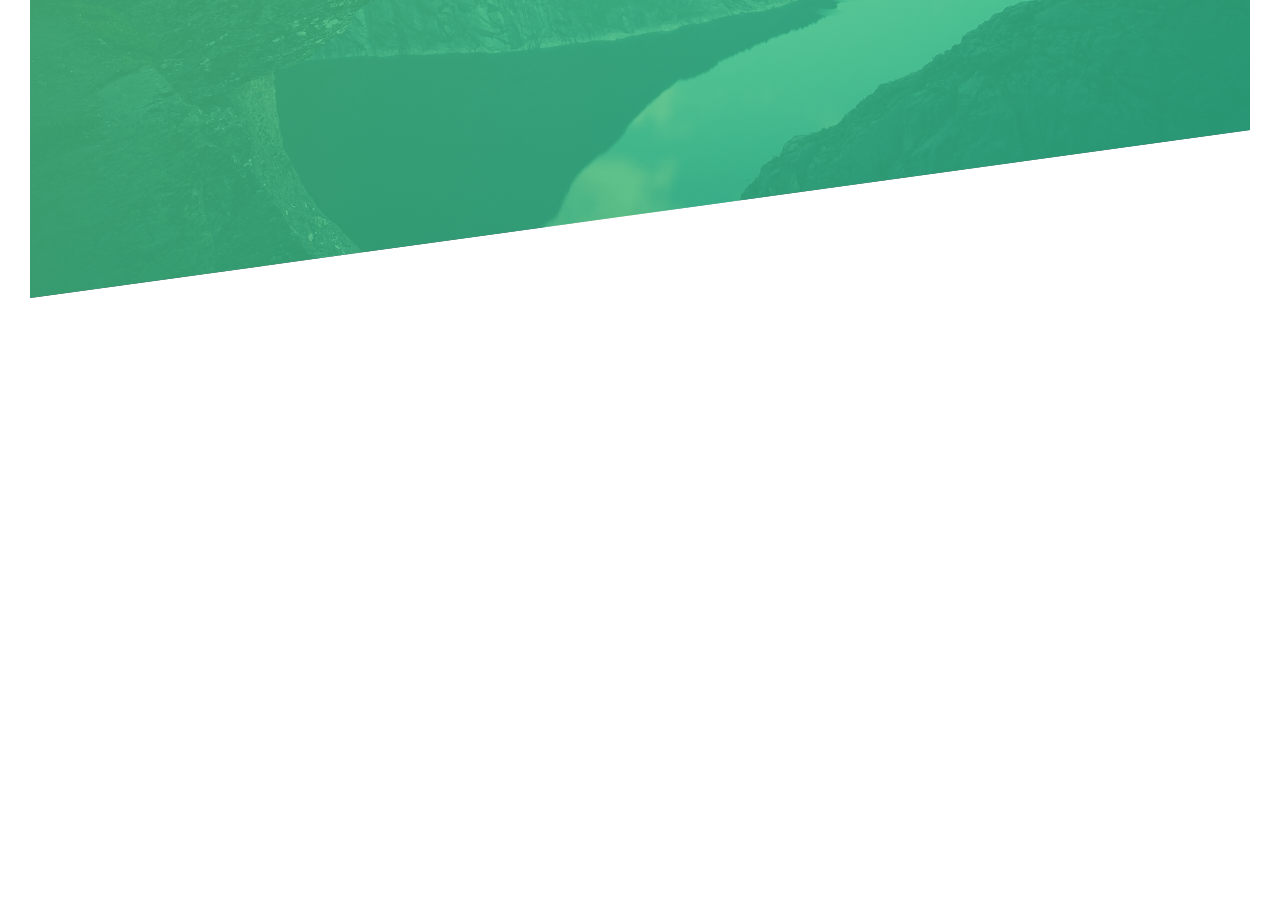
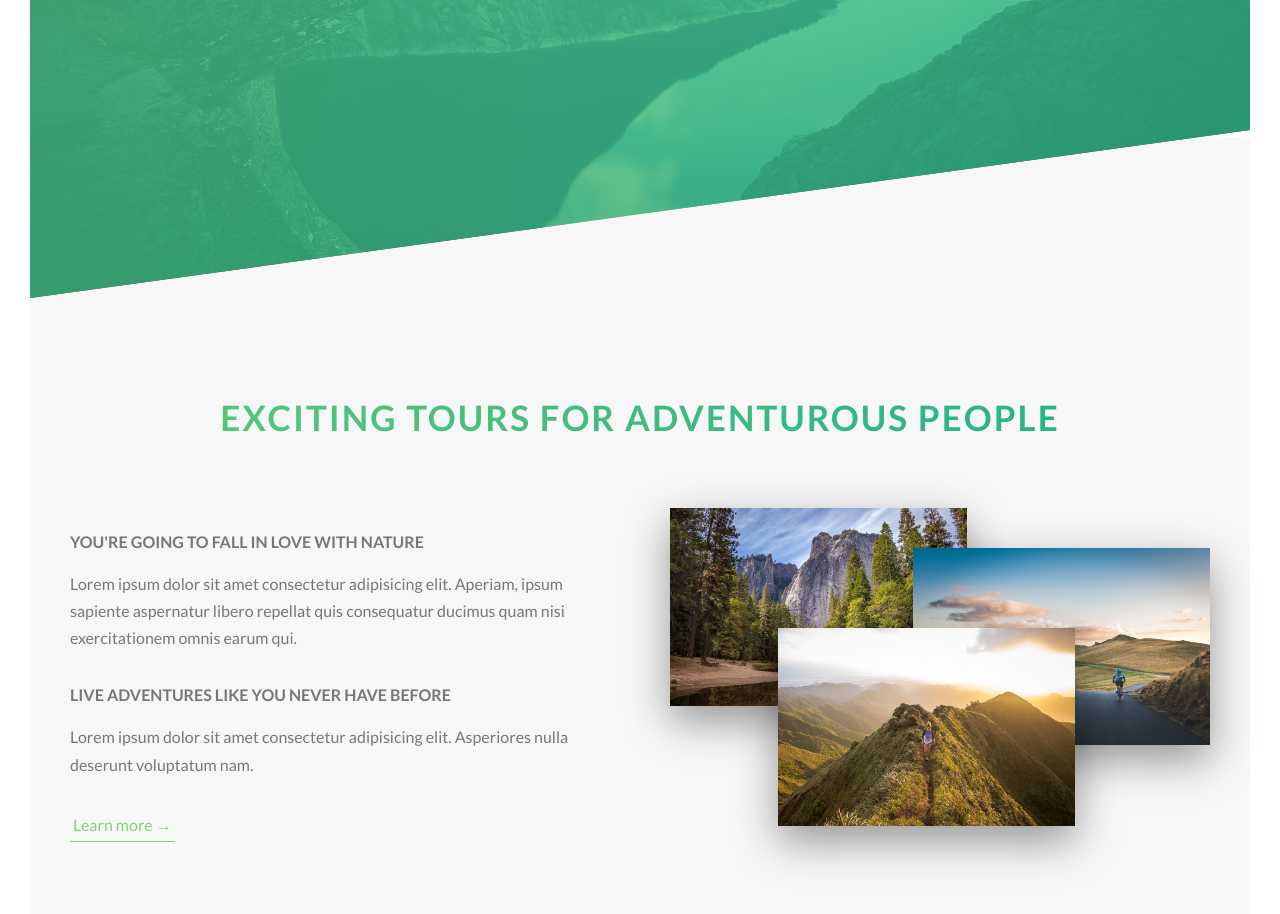
Before and after one commit to busuyoc/starter, a website: page index.html in a window 1280 px wide. Shown: the part 500-1414 px from the top of the page. Before the commit the page ends 828 px from the top, so only its background shows below. Drawn offline with Linux system fonts and the light colour scheme.

Commit message:
finish about section

```diff
--- a/index.html
+++ b/index.html
@@ -28,5 +28,56 @@
         <a href="#" class="btn btn--white btn--animated">Discover our tours</a>
       </div>
     </header>
+
+    <main>
+      <section class="section-about">
+        <div class="u-center-text u-margin-bottom-big">
+          <h2 class="heading-secondary">
+            Exciting tours for adventurous people
+          </h2>
+        </div>
+
+        <div class="row">
+          <div class="col-1-of-2">
+            <h3 class="heading-tertiary u-margin-bottom-small">
+              You're going to fall in love with nature
+            </h3>
+            <p class="paragraph">
+              Lorem ipsum dolor sit amet consectetur adipisicing elit. Aperiam,
+              ipsum sapiente aspernatur libero repellat quis consequatur ducimus
+              quam nisi exercitationem omnis earum qui.
+            </p>
+
+            <h3 class="heading-tertiary u-margin-bottom-small">
+              Live adventures like you never have before
+            </h3>
+            <p class="paragraph">
+              Lorem ipsum dolor sit amet consectetur adipisicing elit.
+              Asperiores nulla deserunt voluptatum nam.
+            </p>
+            <a href="#" class="btn-text">Learn more &rarr;</a>
+          </div>
+          <div class="col-1-of-2">
+            <div class="composition">
+              <img
+                src="./img/nat-1-large.jpg"
+                alt="Photo 1"
+                class="composition__photo composition__photo--p1"
+              />
+              <img
+                src="./img/nat-2-large.jpg"
+                alt="Photo 2"
+                class="composition__photo composition__photo--p2"
+              />
+              <img
+                src="./img/nat-3-large.jpg"
+                alt="Photo 3"
+                class="composition__photo composition__photo--p3"
+              />
+            </div>
+          </div>
+        </div>
+      </section>
+    </main>
   </body>
 </html>
--- a/sass/abstracts/_variables.scss
+++ b/sass/abstracts/_variables.scss
@@ -1,6 +1,9 @@
 $color-primary: #7ed56f;
 $color-primary-light: #55c57a;
 $color-primary-dark: #28b485;
+
+$color-gray-light-1: #f7f7f7;
+
 $color-gray-dark: #777;
 $color-white: #fff;
 $color-black: #000;
--- a/sass/base/_typography.scss
+++ b/sass/base/_typography.scss
@@ -35,3 +35,38 @@ body {
     animation: moveInRight 1s ease-out;
   }
 }
+
+.heading-secondary {
+  font-size: 3.5rem;
+  text-transform: uppercase;
+  font-weight: 700;
+  display: inline-block;
+  background-image: linear-gradient(
+    to right,
+    $color-primary-light,
+    $color-primary-dark
+  );
+  -webkit-background-clip: text;
+  background-clip: text;
+  color: transparent;
+  transition: all 0.2s;
+  letter-spacing: 0.2rem;
+
+  &:hover {
+    transform: skewY(2deg) skewX(15deg) scale(1.1);
+    text-shadow: 0.5rem 1rem 2rem rgba(0, 0, 0, 0.2);
+  }
+}
+
+.heading-tertiary {
+  font-size: $default-font-size;
+  font-weight: 700;
+  text-transform: uppercase;
+}
+.paragraph {
+  font-size: $default-font-size;
+
+  &:not(:last-child) {
+    margin-bottom: 3rem;
+  }
+}
--- a/sass/base/_utilities.scss
+++ b/sass/base/_utilities.scss
@@ -0,0 +1,12 @@
+.u-center-text {
+  text-align: center;
+}
+.u-margin-bottom-big {
+  margin-bottom: 8rem;
+}
+.u-margin-bottom-medium {
+  margin-bottom: 4rem;
+}
+.u-margin-bottom-small {
+  margin-bottom: 1.5rem;
+}
--- a/sass/components/_button.scss
+++ b/sass/components/_button.scss
@@ -11,7 +11,7 @@
     border-radius: 10rem;
     transition: all 0.2s;
     position: relative;
-    font-size: 1.6rem;
+    font-size: $default-font-size;
   }
   &:hover {
     transform: translateY(-0.3rem);
@@ -51,3 +51,26 @@
     animation-fill-mode: backwards; /*???*/
   }
 }
+
+.btn-text {
+  &:link,
+  &:visited {
+    font-size: $default-font-size;
+    color: $color-primary;
+    display: inline-block;
+    text-decoration: none;
+    border-bottom: 0.1rem solid $color-primary;
+    padding: 0.3rem;
+    transition: all 0.2s;
+  }
+  &:hover {
+    background-color: $color-primary;
+    color: $color-white;
+    box-shadow: 0 1rem 2rem rgba($color-black, 0.15);
+    transform: translateY(-0.2rem);
+  }
+  &:active {
+    box-shadow: 0 0.5rem 1rem rgba($color-black, 0.15);
+    transform: translateY(0.2rem);
+  }
+}
--- /dev/null
+++ b/sass/components/_composition.scss
@@ -0,0 +1,36 @@
+.composition {
+  position: relative;
+
+  &__photo {
+    width: 55%;
+    box-shadow: 0 1.5rem 4rem rgba(0, 0, 0, 0.4);
+    // border-radius: 0.2rem;
+    position: absolute;
+    z-index: 10;
+    transition: all 0.2s;
+    outline-offset: 2rem;
+
+    &--p1 {
+      left: 0;
+      top: -2rem;
+    }
+    &--p2 {
+      right: 0;
+      top: 2rem;
+    }
+    &--p3 {
+      left: 20%;
+      top: 10rem;
+    }
+
+    &:hover {
+      outline: 1.5rem solid $color-primary;
+      transform: scale(1.05) translateY(-0.5rem);
+      box-shadow: 0 2.5rem 4rem rgba(0, 0, 0, 0.5);
+      z-index: 20;
+    }
+  }
+  &:hover &__photo:not(:hover) {
+    transform: scale(0.95);
+  }
+}
--- a/sass/main.scss
+++ b/sass/main.scss
@@ -9,6 +9,7 @@
 @import "./base/_typography.scss";
 
 @import "./components/_button.scss";
+@import "./components/composition";
 
 @import "./layout/_header.scss";
 @import "./layout/_grid.scss";
--- a/sass/pages/_home.scss
+++ b/sass/pages/_home.scss
@@ -0,0 +1,5 @@
+.section-about {
+  background-color: $color-gray-light-1;
+  padding: 25rem 0;
+  margin-top: -20vh;
+}
```
Also changed, not shown: css/style.css.
